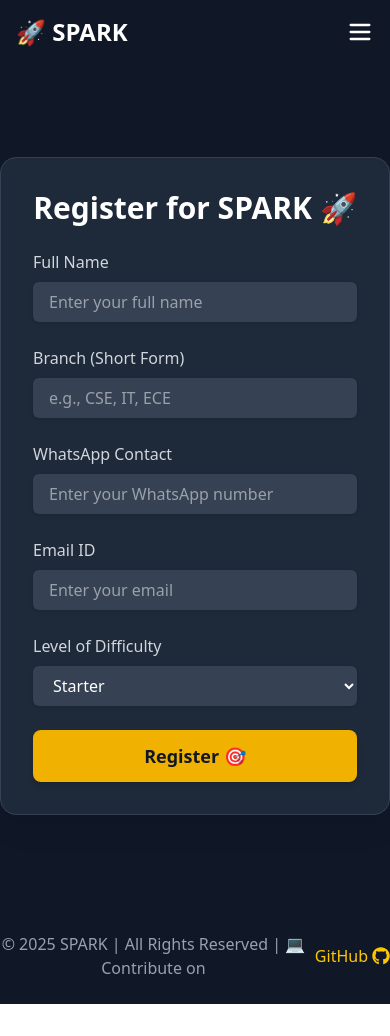
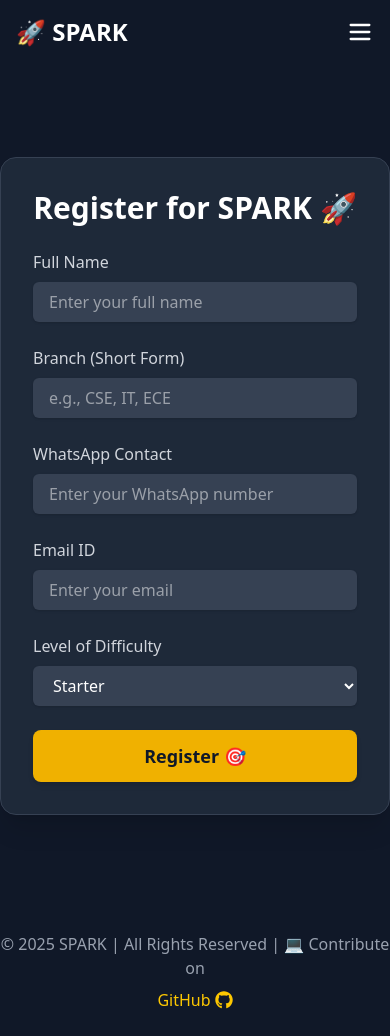
Before and after one commit to Ab3229/SPARK-MBM, a Next.js app: page /register in a window 390 px wide. Before the commit the page ends 1004 px from the top, so only its background shows below. Built offline with nearby package versions, Linux system fonts and the light colour scheme.

Commit message:
Update Footer.tsx

```diff
--- a/src/app/components/Footer.tsx
+++ b/src/app/components/Footer.tsx
@@ -4,7 +4,7 @@
 const Footer: React.FC = () => {
   return (
     <footer className="py-6 text-center bg-gray-900 text-gray-400">
-      <p className="flex justify-center items-center gap-2">
+      <p className="flex flex-col sm:flex-row justify-center items-center gap-2">
         © 2025 SPARK | All Rights Reserved |  💻 Contribute on
         <a
           href="https://github.com/Pradyumn-Chaudhary/SPARK-MBM"
```
